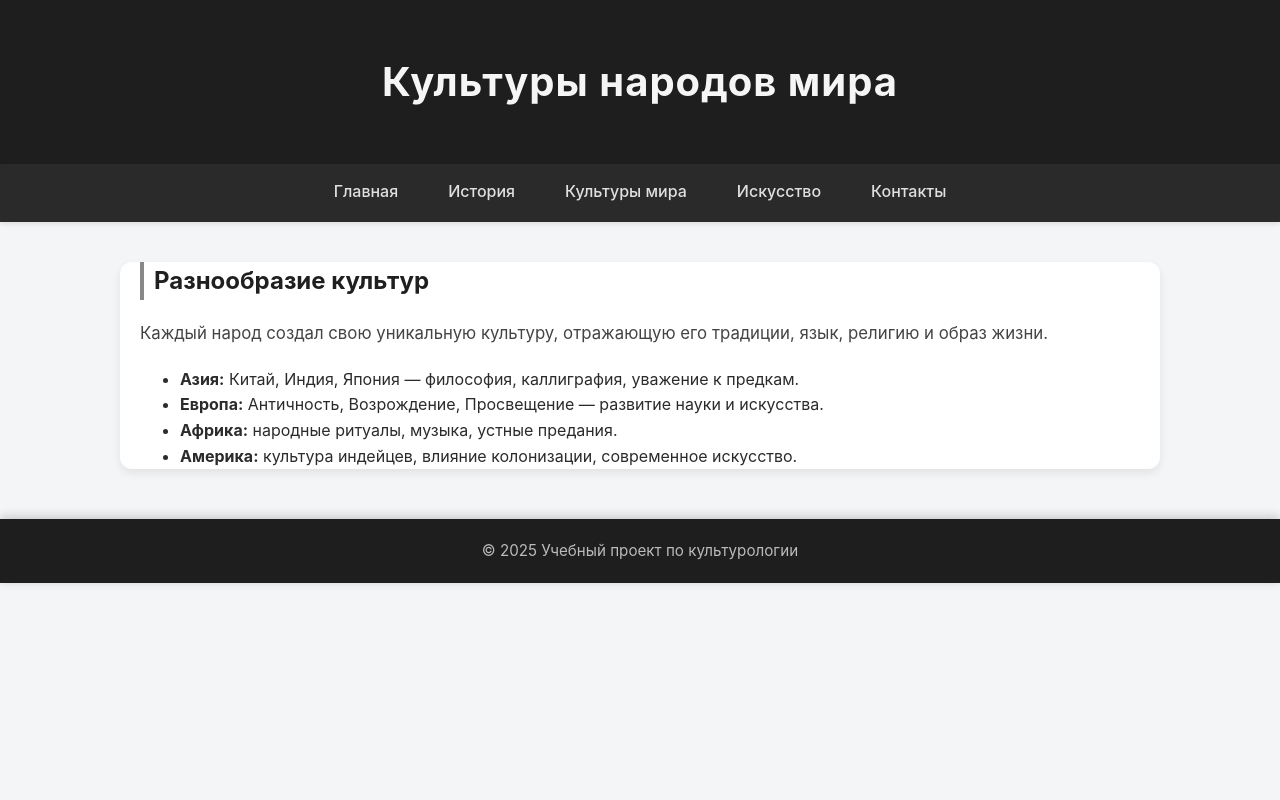
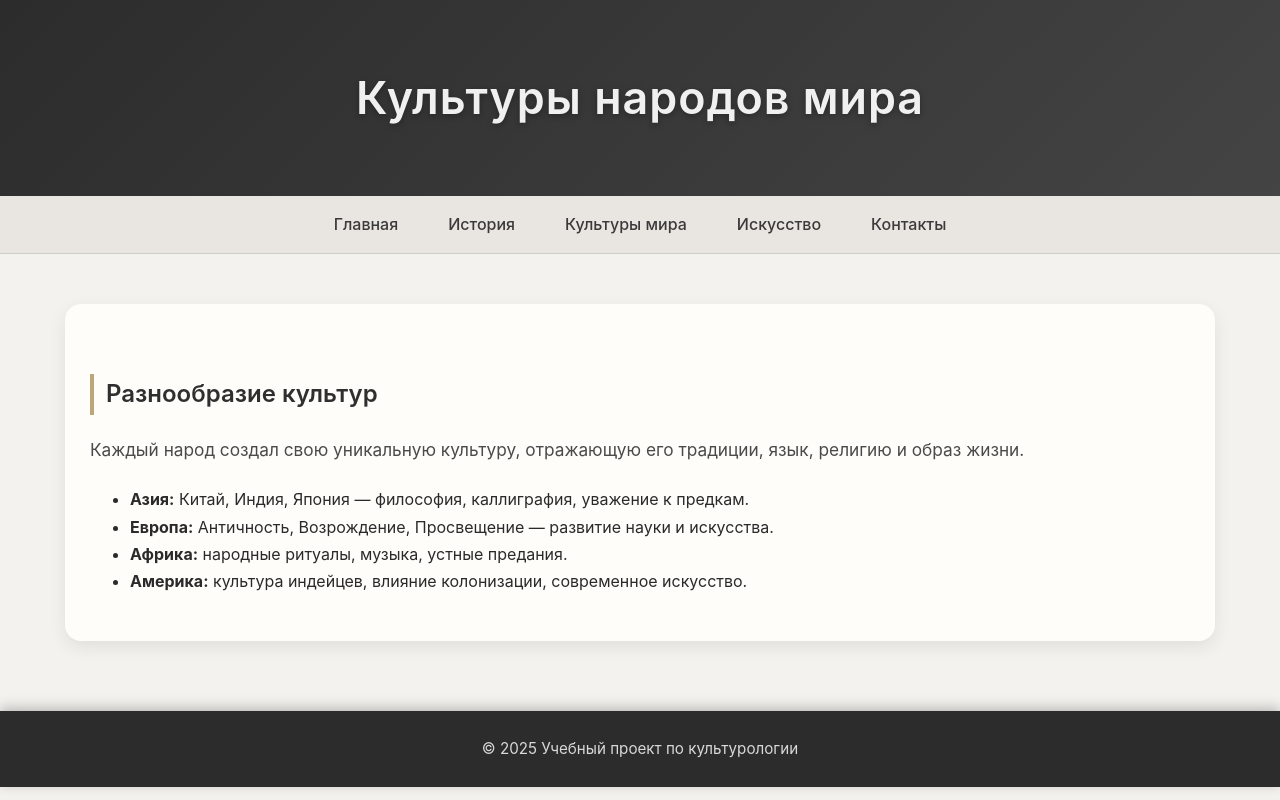
Before and after one commit to dissjbchd/kulturologiya_site, a plain HTML site: page world.html in a window 1280 px wide. Drawn offline with Linux system fonts and the light colour scheme.

Commit message:
Update style.css

```diff
--- a/style.css
+++ b/style.css
@@ -1,121 +1,168 @@
-/* === Основной стиль сайта по культурологии === */
+/* === Современный минималистичный стиль для сайта по культурологии === */
 body {
   font-family: "Inter", "Segoe UI", sans-serif;
   margin: 0;
   padding: 0;
-  background-color: #f4f5f7;
-  color: #2b2b2b;
-  line-height: 1.6;
+  background-color: #f3f2ef;
+  color: #2a2a2a;
+  line-height: 1.7;
+  transition: background 0.3s ease;
 }
 
 /* === Шапка === */
 header {
-  background-color: #1e1e1e;
-  color: #f5f5f5;
+  background: linear-gradient(135deg, #2c2c2c, #444);
+  color: #f0f0f0;
   text-align: center;
-  padding: 50px 20px;
-  box-shadow: 0 4px 8px rgba(0, 0, 0, 0.2);
+  padding: 60px 20px;
+  box-shadow: 0 4px 12px rgba(0, 0, 0, 0.25);
 }
 
 header h1 {
   margin: 0;
-  font-size: 2.5rem;
+  font-size: 2.8rem;
+  font-weight: 600;
   letter-spacing: 1px;
+  text-shadow: 0 2px 6px rgba(0, 0, 0, 0.3);
 }
 
 /* === Навигация === */
 nav {
-  background-color: #2a2a2a;
+  background-color: #e9e6e1;
   display: flex;
   justify-content: center;
   flex-wrap: wrap;
-  box-shadow: 0 2px 5px rgba(0, 0, 0, 0.1);
+  border-bottom: 1px solid #d1cfc9;
 }
 
 nav a {
-  color: #e0e0e0;
+  color: #3a3a3a;
   text-decoration: none;
   padding: 15px 25px;
   font-weight: 500;
   transition: all 0.3s ease;
-  border-bottom: 2px solid transparent;
+  position: relative;
+}
+
+nav a::after {
+  content: "";
+  position: absolute;
+  left: 50%;
+  bottom: 8px;
+  width: 0;
+  height: 2px;
+  background: #7c6f55;
+  transition: all 0.3s ease;
+  transform: translateX(-50%);
+}
+
+nav a:hover::after {
+  width: 60%;
 }
 
 nav a:hover {
-  background-color: #3a3a3a;
-  border-bottom: 2px solid #bfbfbf;
+  color: #7c6f55;
 }
 
 /* === Основной контент === */
 main {
-  max-width: 1000px;
-  margin: 40px auto;
-  padding: 0 20px;
-  background: white;
-  border-radius: 12px;
-  box-shadow: 0 4px 10px rgba(0, 0, 0, 0.08);
+  max-width: 1100px;
+  margin: 50px auto;
+  padding: 30px 25px;
+  background: #fffdfa;
+  border-radius: 16px;
+  box-shadow: 0 6px 18px rgba(0, 0, 0, 0.08);
+  animation: fadeIn 0.8s ease;
+}
+
+@keyframes fadeIn {
+  from { opacity: 0; transform: translateY(15px); }
+  to { opacity: 1; transform: translateY(0); }
 }
 
 h2 {
-  color: #1f1f1f;
-  border-left: 4px solid #888;
-  padding-left: 10px;
-  margin-top: 30px;
+  color: #2f2f2f;
+  border-left: 4px solid #bda67a;
+  padding-left: 12px;
+  margin-top: 40px;
+  font-weight: 600;
 }
 
 p {
-  font-size: 1.05rem;
-  color: #444;
-  margin-bottom: 20px;
+  font-size: 1.08rem;
+  color: #4a4a4a;
+  margin-bottom: 22px;
+  text-align: justify;
 }
 
 /* === Изображения === */
 img {
   display: block;
   max-width: 100%;
-  margin: 20px auto;
-  border-radius: 10px;
-  box-shadow: 0 3px 8px rgba(0, 0, 0, 0.15);
-  transition: transform 0.3s ease;
+  margin: 25px auto;
+  border-radius: 14px;
+  box-shadow: 0 5px 16px rgba(0, 0, 0, 0.15);
+  transition: transform 0.4s ease, box-shadow 0.4s ease;
 }
 
 img:hover {
-  transform: scale(1.02);
+  transform: scale(1.03);
+  box-shadow: 0 8px 20px rgba(0, 0, 0, 0.25);
 }
 
 /* === Подвал === */
 footer {
-  background-color: #1e1e1e;
-  color: #bbb;
+  background-color: #2c2c2c;
+  color: #d9d9d9;
   text-align: center;
-  padding: 20px;
-  margin-top: 50px;
+  padding: 25px;
+  margin-top: 70px;
   font-size: 0.95rem;
-  box-shadow: 0 -2px 10px rgba(0, 0, 0, 0.2);
+  box-shadow: 0 -3px 12px rgba(0, 0, 0, 0.25);
 }
 
 footer a {
-  color: #bbb;
+  color: #bda67a;
   text-decoration: none;
+  font-weight: 500;
   transition: color 0.3s ease;
 }
 
 footer a:hover {
-  color: white;
+  color: #fff;
 }
 
-/* === Кнопки (если нужно добавить) === */
+/* === Кнопки === */
 button {
-  background-color: #2a2a2a;
+  background-color: #7c6f55;
   color: white;
   border: none;
-  border-radius: 6px;
-  padding: 10px 18px;
+  border-radius: 8px;
+  padding: 12px 20px;
   cursor: pointer;
   font-size: 1rem;
-  transition: background 0.3s;
+  transition: all 0.3s ease;
+  font-weight: 500;
+  letter-spacing: 0.3px;
 }
 
 button:hover {
-  background-color: #3b3b3b;
+  background-color: #665c47;
+  transform: translateY(-2px);
 }
+
+/* === Адаптивность === */
+@media (max-width: 768px) {
+  header h1 {
+    font-size: 2rem;
+  }
+
+  main {
+    margin: 30px 10px;
+    padding: 20px;
+  }
+
+  nav a {
+    padding: 12px 16px;
+  }
+}
```
